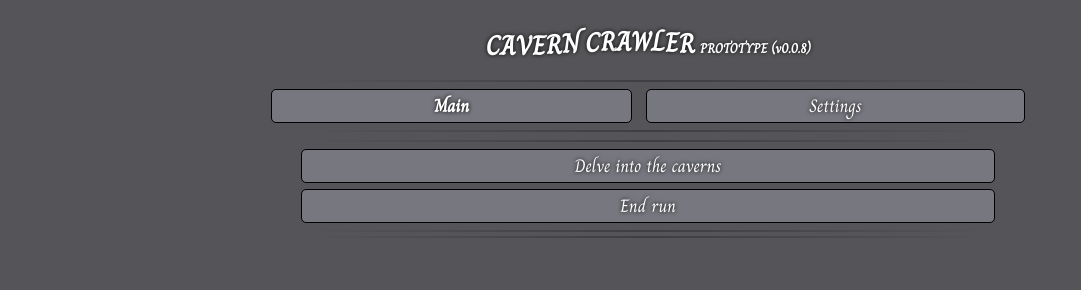
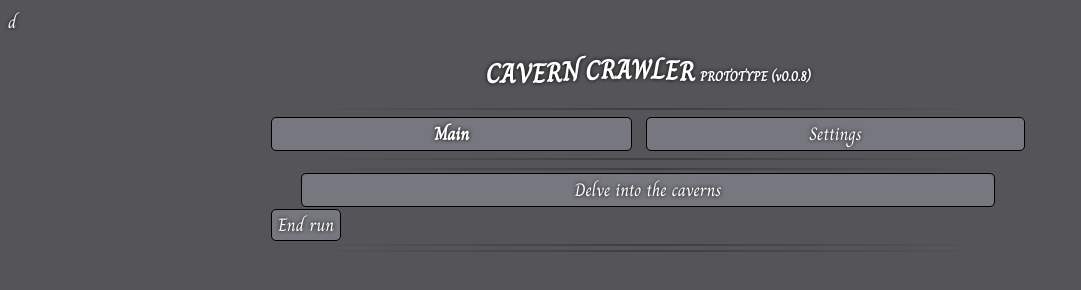
Before and after one commit to johndc/cavern_crawler, a plain HTML site: page index.html in a window 1280 px wide. Shown: the whole page, without its empty margins (0-1081 px from the left). Drawn offline with Linux system fonts and the light colour scheme.

Commit message:
Update index.html

```diff
--- a/index.html
+++ b/index.html
@@ -1,4 +1,4 @@
-<html>
+d<html>
     <script src="scripts/main.js"></script>
     <script src="scripts/stat_calculator.js"></script>
     <style id="main-style">
@@ -36,8 +36,8 @@
             <div id="game_tab_container">
                 <div id="tab_main">
                     <div id="cavern_run_container">
-                        <button id="start_run_button">Delve into the caverns</button>
-                        <button id="start_run_button">End run</button>
+                        <button id="start_run_button" class="game_tab_select">Delve into the caverns</button>
+                        <button id="end_run_button" class="game_tab_select">End run</button>
                     </div>
                     <div class="seperator"></div>
                     <div id="floor_record_text" style="text-align: center;"></div>
```
